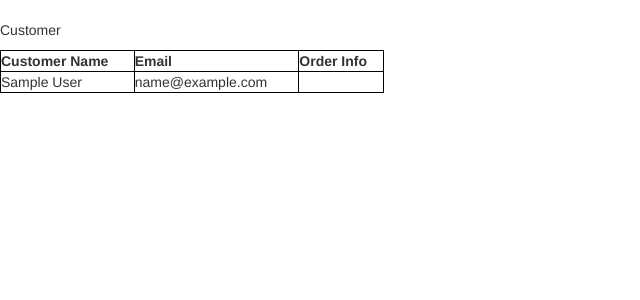
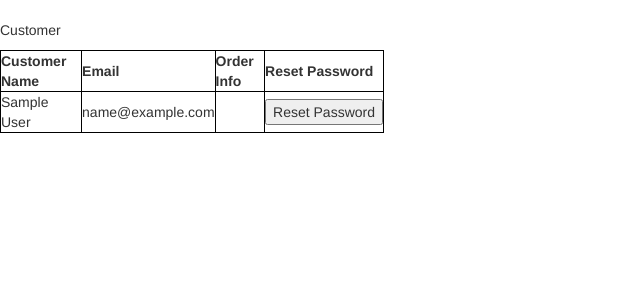
Before and after one commit to mediconnect/backend-deprecated, a Django app: page /supervisor/customer_list/1/ in a window 1280 px wide. Shown: the part 52-352 px from the top of the page, without its empty margins (0-640 px from the left). Run offline with Django 3.2, Linux system fonts and the light colour scheme; a user stored in the database is signed in; tables that the repository leaves empty hold one stand-in row (values such as "Sample post"); parts of the project's set-up code (start-up, migrations or seed data) failed here and were passed over; some libraries are stand-ins or nearby versions.

Commit message:
supervisor reset password

```diff
--- a/medi_connect_site/helper/models.py
+++ b/medi_connect_site/helper/models.py
@@ -228,10 +228,10 @@ class Staff(models.Model):
         count = 0
         if self.get_role() == 1:  # if translator_C2E
             for e in self.get_assignments():
-                count += Order.origin.all.count()
+                count += e.origin.count()
         if self.get_role() == 2:
             for e in self.get_assignments():
-                count += Order.feedback.all.count()
+                count += e.feedback.count()
         return count
 
 
--- a/medi_connect_site/medi_connect_site/settings.py
+++ b/medi_connect_site/medi_connect_site/settings.py
@@ -109,7 +109,7 @@ else:
             # create database named mediconnect when test on local machine
             'NAME': 'mediconnect',
             # create user
-            'USER': 'root',
+            'USER': 'mediconnect',
             'PASSWORD': 'password',
             'HOST': '127.0.0.1',
             'PORT': '3306',
--- a/medi_connect_site/supervisor/forms.py
+++ b/medi_connect_site/supervisor/forms.py
@@ -29,8 +29,45 @@ class ApproveForm(forms.ModelForm):
         model = Order
         fields = ['approval']
 
-class ResetPasswordForm(forms.Form):
-    password = forms.PasswordInput()
+class PasswordResetForm(forms.ModelForm):
+    confirm_password = forms.CharField(
+        widget=forms.PasswordInput(attrs={'class': 'form-control'}),
+        label="Confirm your password",
+        required=True)
+
+    old_password = forms.CharField(
+        widget=forms.PasswordInput(attrs={'class': 'form-control'}),
+        label="Enter your old password",
+        required=True)
+
+    class Meta:
+        model = User
+        exclude = []
+        fields = ['password']
+
+    def __init__(self, *args, **kwargs):
+        super(PasswordResetForm, self).__init__(*args, **kwargs)
+        self.field_order = [
+            'old_password',
+            'password',
+            'confirm_password'
+        ]
+        self.order_fields(self.field_order)
+        self.fields['password'].widget = forms.PasswordInput()
+        self.fields['password'].required = True
+
+    def clean(self):
+        super(PasswordResetForm, self).clean()
+        password = self.cleaned_data.get('password')
+        confirm_password = self.cleaned_data.get('confirm_password')
+        if password and password != confirm_password:
+            self._errors['password'] = self.error_class(
+                ['Passwords don\'t match']
+            )
+            self._errors['confirm_password'] = self.error_class(
+                ['Passwords don\'t match']
+            )
+        return self.cleaned_data
 
 
 
--- a/medi_connect_site/supervisor/templates/customer_list.html
+++ b/medi_connect_site/supervisor/templates/customer_list.html
@@ -13,6 +13,7 @@
             <th>Customer Name</th>
             <th>Email</th>
             <th>Order Info</th>
+            <th>Reset Password</th>
         </tr>
 
         {%for obj in customers%}
@@ -20,6 +21,12 @@
 		    <td>{{obj.get_name}}</td>
             <td>{{obj.user.email}}</td>
             <td>{{obj.get_order}}</td>
+            <td>
+                <form action="{% url 'reset_password' customer_id=obj.id %}">
+                    {% csrf_token %}
+                    <input type="submit" value="Reset Password" />
+                </form>
+            </td>
             </tr>
   	    {%endfor%}
 
--- a/medi_connect_site/supervisor/templates/detail.html
+++ b/medi_connect_site/supervisor/templates/detail.html
@@ -1,6 +1,10 @@
 {% extends 'supervisor_base.html' %}
 {% block title %}Order Detail{% endblock %}
 {% block content %}
+<p>Customer:   {{assignment.customer.get_name}}</p>
+<p>Hospital:   {{assignment.hospital.name}}</p>
+<p>Patient:   {{assignment.patient.name}}</p>
+<p>Disease:   {{assignment.disease.name}}</p>
 <p>Origin Files</p>
  <ul>
    {% for obj in assignment.origin.all %}
--- a/medi_connect_site/supervisor/urls.py
+++ b/medi_connect_site/supervisor/urls.py
@@ -14,4 +14,5 @@ urlpatterns = [
     url(r'^customer_list/(?P<id>\d+)/$',supervisor_views.customer_list,name = 'customer_list'),
     url(r'^translator_list/(?P<id>\d+)/$',supervisor_views.translator_list,name = 'translator_list'),
     url(r'^hospital_list/(?P<id>\d+)/$',supervisor_views.hospital_list,name = 'hospital_list'),
+    url(r'^profile/password/(?P<customer_id>\d+)/$', supervisor_views.reset_password, name="reset_password"),
 ]
--- a/medi_connect_site/supervisor/views.py
+++ b/medi_connect_site/supervisor/views.py
@@ -4,13 +4,14 @@ from django.utils.encoding import uri_to_iri
 from django.views.generic.edit import FormView
 from django.conf import settings
 from django.core.files.storage import FileSystemStorage
+from django.contrib.auth.hashers import check_password, make_password
 from django.contrib.auth.decorators import login_required
 from django.shortcuts import render, redirect
 from django.contrib.auth.models import User
 from django.contrib.auth import authenticate, login
 from customer.models import Customer
 from django.apps import apps
-from supervisor.forms import TransSignUpForm, AssignForm, ApproveForm
+from supervisor.forms import TransSignUpForm, AssignForm, ApproveForm,PasswordResetForm
 from helper.models import Staff
 
 Order = apps.get_model('helper', 'Order')
@@ -264,6 +265,36 @@ def customer_list(request, id):
         'supervisor': supervisor
     })
 
+@login_required
+def reset_password(request,customer_id):
+    supervisor = Staff.objects.get(user=request.user)
+    customer = Customer.objects.get(id=customer_id)
+    if request.method == 'POST':
+        form = PasswordResetForm(request.POST)
+        if not form.is_valid():
+            return render(request, 'reset_password.html', {
+                'supervisor':supervisor,
+                'customer': customer,
+                'form': form
+            })
+        old_password = form.cleaned_data.get('old_password')
+        user = customer.user
+        if not check_password(old_password, user.password, preferred='default'):
+            form.add_error('old_password', 'password doesn\'t match with previous password')
+            return render(request, 'reset_password.html', {
+                'supervisor': supervisor,
+                'customer': customer,
+                'form': form
+            })
+        password = form.cleaned_data.get('password')
+        user.password = make_password(password)
+        user.save()
+        customer.save()
+    return render(request, 'reset_password.html', {
+        'supervisor': supervisor,
+        'customer': customer,
+        'form': PasswordResetForm()
+    })
 
 @login_required
 def translator_list(request, id):
```
Also changed, not shown: medi_connect_site/supervisor/templates/reset_password.html (added, +23 -0 lines).
